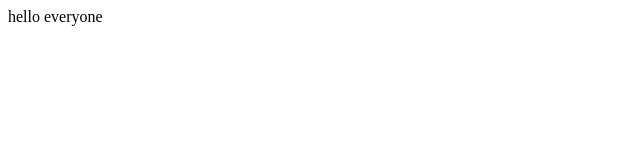
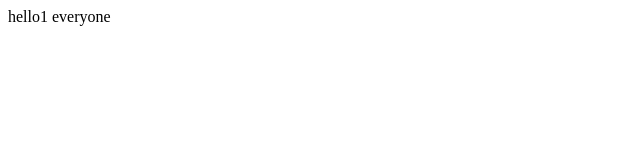
Before and after one commit to xiaoyanxue921115/xiaoxiao, a plain HTML site: page index.html in a window 1280 px wide. Shown: the full height of the page, 0-640 px from the left. Drawn offline with Linux system fonts and the light colour scheme.

Commit message:
dics:hellow2

```diff
--- a/index.html
+++ b/index.html
@@ -7,6 +7,6 @@
     <title>Document</title>
 </head>
 <body>
-    hello everyone
+    hello1 everyone
 </body>
 </html>
```
